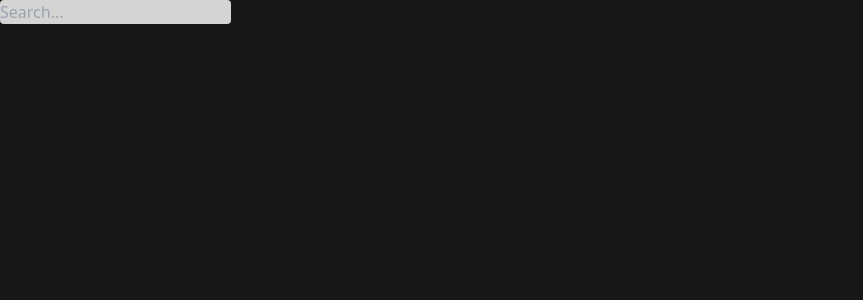
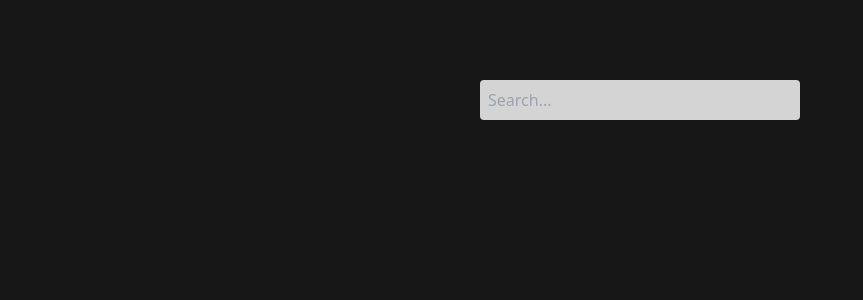
Before and after one commit to Bedizz/Weather-App--Crossover, a React (Vite) app: page / in a window 1280 px wide. Shown: the top 300 px of the page, without its empty margins (0-863 px from the left). Built offline with nearby package versions, Linux system fonts and the light colour scheme.

Commit message:
Change search bar styling

```diff
--- a/src/components/SearchBar.jsx
+++ b/src/components/SearchBar.jsx
@@ -2,10 +2,10 @@ import React from "react";
 
 const SearchBar = () => {
   return (
-    <div className="bg-neutral-900">
+    <div className="w-full flex justify-center">
       <input
         type="text"
-        className="bg-neutral-300 rounded"
+        className="bg-neutral-300 mt-20 p-2 w-4/5 sm:w-80 h-10 rounded focus:outline-none "
         placeholder="Search..."
       ></input>
     </div>
```
